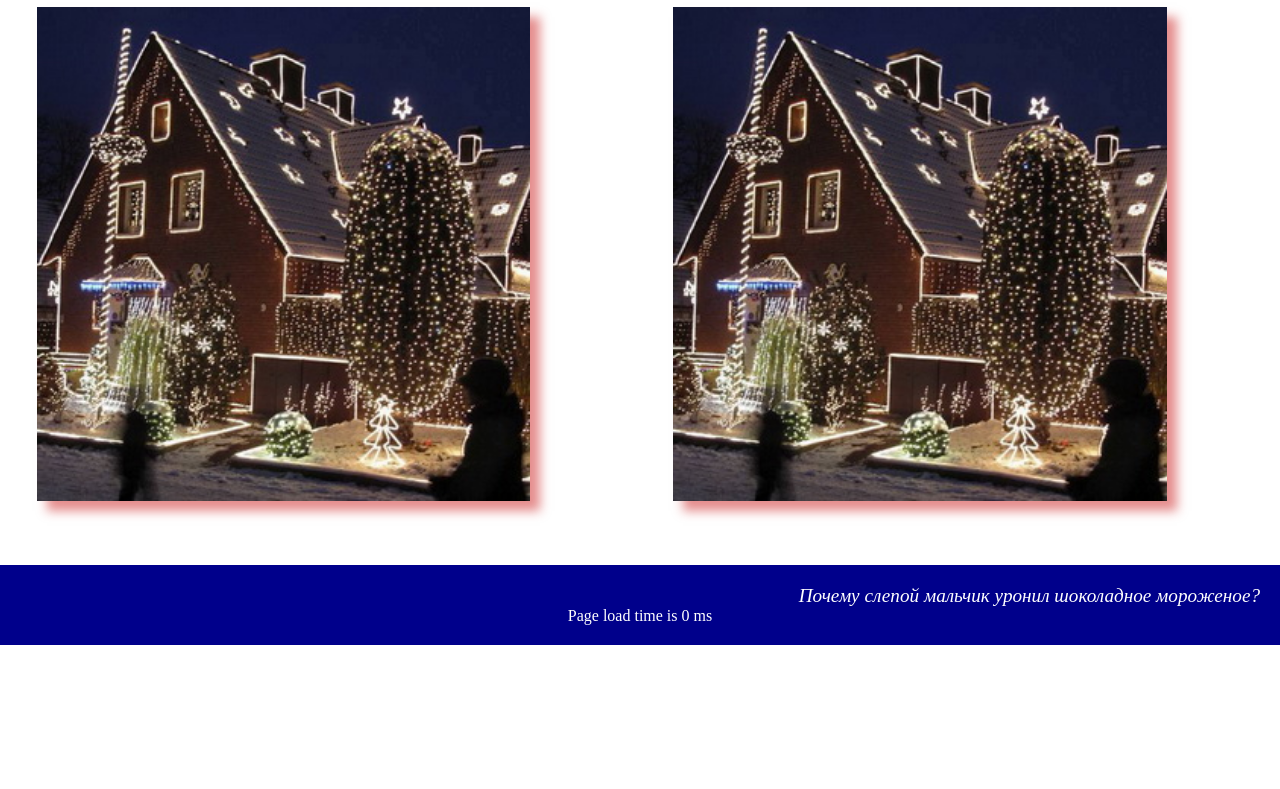
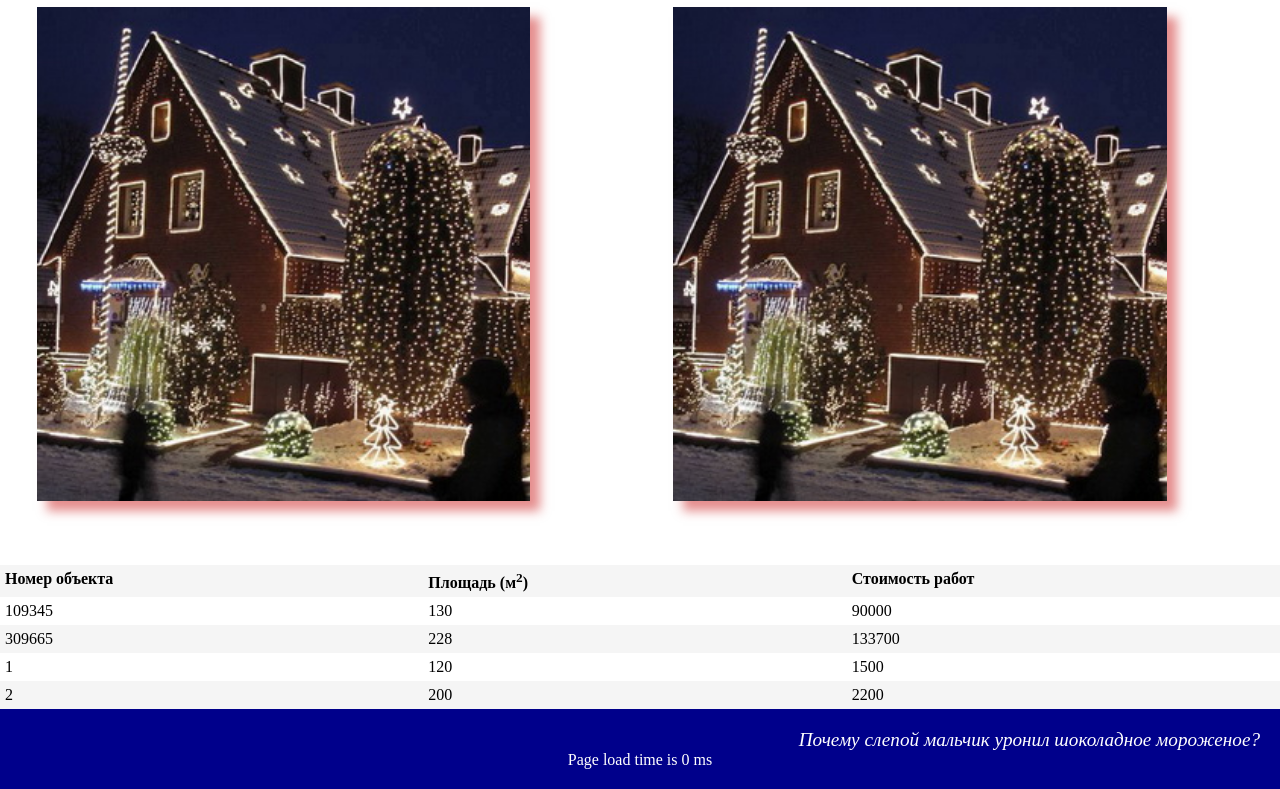
Before and after one commit to froggeisnotagoodprogge/webLabs, a plain HTML site: page index.html in a window 1280 px wide. Shown: the part 829-1618 px from the top of the page. Before the commit the page ends 1474 px from the top, so only its background shows below. Drawn offline with Linux system fonts and the light colour scheme.

Commit message:
lab 3,4: fixed

```diff
--- a/fonts.css
+++ b/fonts.css
@@ -48,7 +48,7 @@ nav ul li a {
     color: white;
 }
 
-.menu-item:active {
+.menu-item.active {
     color: gray;
 }
 
@@ -102,6 +102,30 @@ section#projects article {
     margin-bottom: 20px;
 }
 
+.table-wrapper {
+    display: grid;
+    overflow: auto;
+  }
+
+.row {
+    display: grid;
+    grid-template-columns: repeat(3, 1fr);
+    padding: 5px;
+  }
+.row:nth-child(odd) {
+    background-color: #f5f5f5; /* Стиль для нечётных строк */
+  }
+
+.row:nth-child(even) {
+    background-color: #fff; /* Стиль для чётных строк */
+}
+
+  .header {
+    font-weight: bold;
+    background-color: #e0e0e0; /* Цвет фона для заголовка */
+  }
+
+
 footer {
     background-color: darkblue;
     color: white;
@@ -133,7 +157,6 @@ footer blockquote {
     text-align: right;
 }
 
-/* Media queries for responsiveness */
 @media screen and (max-width: 1200px) {
     section#projects article {
         width: calc(33.33% - 10px); /* 3 columns with spacing */
--- a/index.html
+++ b/index.html
@@ -15,8 +15,7 @@
             <h1>Garlands.com</h1>
             <nav>
                 <ul>
-                    <li><a class="menu-item" href="#main">Главная</a></li>
-                    <li><a class="menu-item" href="#projects">Портфолио</a></li>
+                    <li><a class="menu-item" href="index.html">Главная</a></li>
                     <li><a class="menu-item" href="CalculationPage.html">Рассчитать стоимость</a></li>
                     <li><a class="menu-item" href="ContactsPage.html">Контактная информация</a></li>
                 </ul>
@@ -73,6 +72,35 @@
                 </article>
             </section>
         </main>
+        <div class="table-wrapper">
+            <div class="table">
+              <div class="row header">
+                <div>Номер объекта</div>
+                <div>Площадь (м<sup>2</sup>)</div>
+                <div>Стоимость работ</div>
+              </div>
+              <div class="row">
+                <div>109345</div>
+                <div>130</div>
+                <div>90000</div>
+              </div>
+              <div class="row">
+                <div>309665</div>
+                <div>228</div>
+                <div>133700</div>
+              </div>
+              <div class="row">
+                <div>1</div>
+                <div>120</div>
+                <div>1500</div>
+              </div>
+              <div class="row">
+                <div>2</div>
+                <div>200</div>
+                <div>2200</div>
+              </div>
+            </div>
+          </div>
         <aside><em>made by frogge for weblabs</em></aside>
         <footer>
             <blockquote>Почему слепой мальчик уронил шоколадное мороженое?</blockquote>
--- a/scripts/menu_script.js
+++ b/scripts/menu_script.js
@@ -2,6 +2,7 @@
 function highlightActiveMenuItem() {
     const menuItems = document.querySelectorAll('.menu-item');
     menuItems.forEach(item => {
+        console.log('location ', window.location.pathname, 'item ', item)
         if (window.location.pathname.includes(item.getAttribute('href'))) {
             item.classList.add('active');
             console.log('Active class added to:', item);
```
Also changed, not shown: CalculationPage.html (+0 -1 lines), ContactsPage.html (+0 -1 lines).
